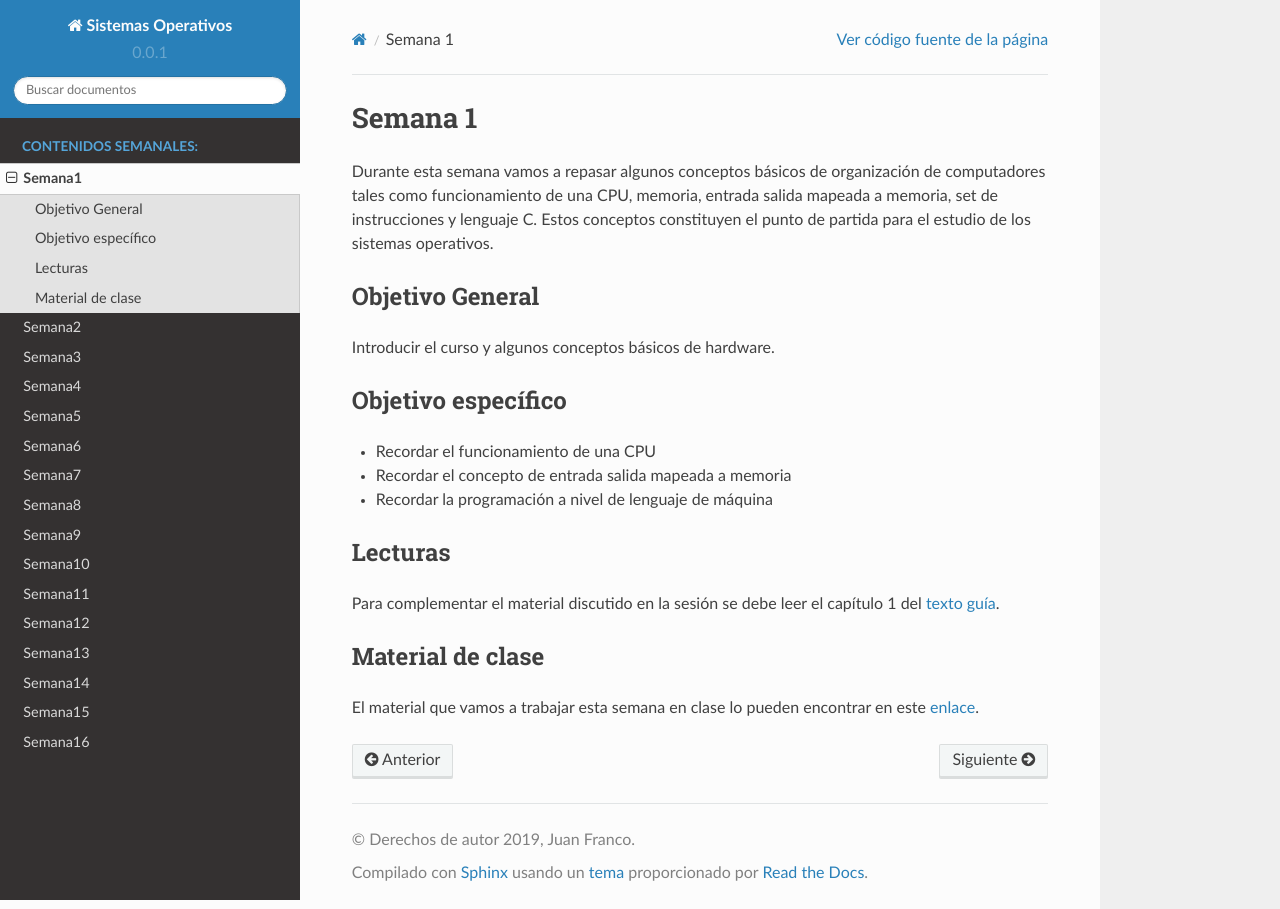
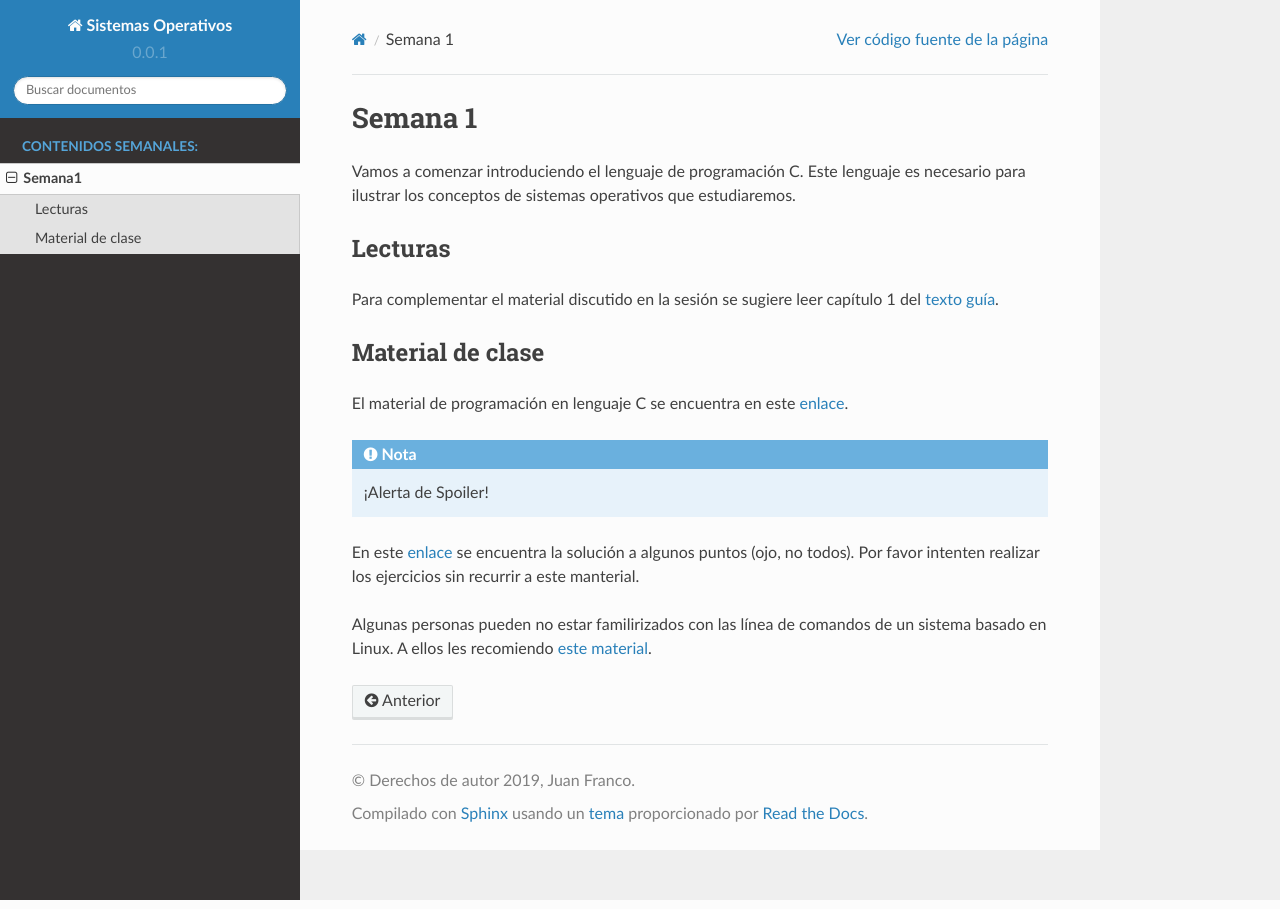
Before and after one commit to juanferfranco/sistemasoperativos, a Sphinx documentation site: the page built from docs/_semana1/semana1.rst, in a window 1280 px wide. Built offline with Sphinx 7.4.7 and the Read the Docs theme 2.0.0, drawn with Linux system fonts in a browser that asks for light colours.

Commit message:
update os 2019-20

```diff
--- a/docs/_semana1/semana1.rst
+++ b/docs/_semana1/semana1.rst
@@ -1,26 +1,25 @@
 Semana 1
 ===========
-Durante esta semana vamos a repasar algunos conceptos básicos de organización de computadores tales
-como funcionamiento de una CPU, memoria, entrada salida mapeada a memoria, set de instrucciones y
-lenguaje C. Estos conceptos constituyen el punto de partida para el estudio de los sistemas
-operativos.
-
-Objetivo General
------------------
-Introducir el curso y algunos conceptos básicos de hardware.
-
-Objetivo específico
---------------------
-* Recordar el funcionamiento de una CPU
-* Recordar el concepto de entrada salida mapeada a memoria
-* Recordar la programación a nivel de lenguaje de máquina
+Vamos a comenzar introduciendo el lenguaje de programación C. Este lenguaje es necesario
+para ilustrar los conceptos de sistemas operativos que estudiaremos.
 
 Lecturas
 ---------
-Para complementar el material discutido en la sesión se debe leer el capítulo 1 del `texto
+Para complementar el material discutido en la sesión se sugiere leer capítulo 1 del `texto
 guía <http://os-book.com/>`__.
 
 Material de clase
 ------------------
-El material que vamos a trabajar esta semana en clase lo pueden encontrar en este
-`enlace <https://drive.google.com/open?id=1z0bQMiwobVZOGovkFABp4iw7QWXQpb6fgvEKmkm0bak>`__.
+El material de programación en lenguaje C se encuentra en este
+`enlace <https://drive.google.com/file/d/1wiyBZL0kf1cQekHPfa7URcOxSpnfKE7-/view?usp=sharing>`__.
+
+.. note::
+    ¡Alerta de Spoiler!
+
+En este `enlace <https://drive.google.com/file/d/174GYcz_in94R_z6NklA02yzmsj3OuD5f/view?usp=sharing>`__
+se encuentra la solución a algunos puntos (ojo, no todos). Por favor intenten realizar los
+ejercicios sin recurrir a este manterial.
+
+Algunas personas pueden no estar familirizados con las línea de comandos de un sistema basado
+en Linux. A ellos les recomiendo
+`este material <https://drive.google.com/open?id=11tTtbCuVjYcBBYPrULbCeb0PABJLyhGEtzRGKMRG5u0>`__.
```
Also changed, not shown: docs/index.rst (+35 -75 lines).
